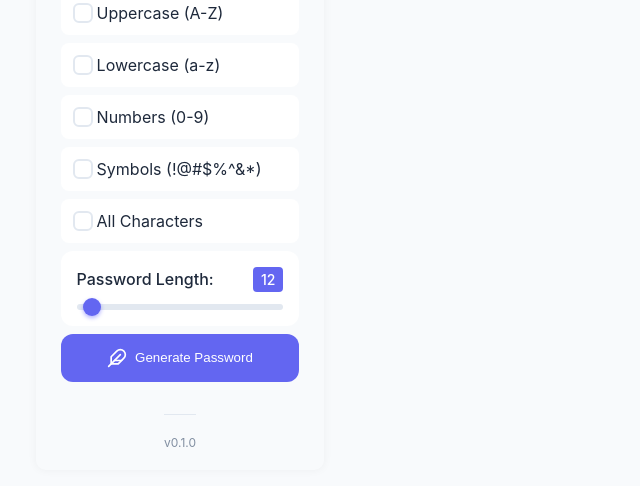
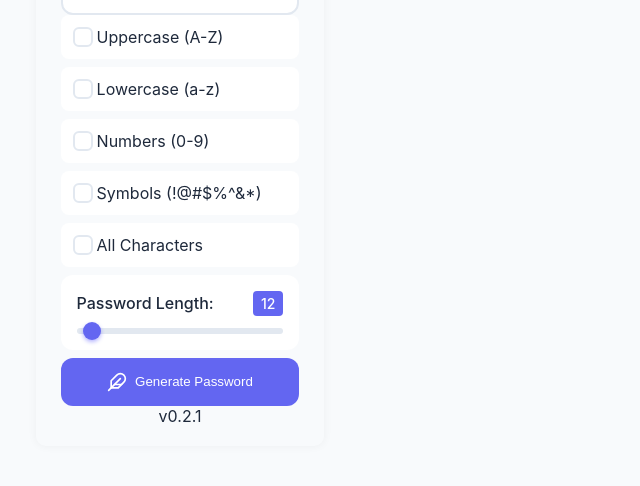
Before and after one commit to rahidmondal/pgm-ext, a browser extension: page src/pages/pg.html in a window 1280 px wide. Shown: the part 262-748 px from the top of the page, without its empty margins (0-640 px from the left). Drawn offline with Linux system fonts and the light colour scheme.

Commit message:
chore(release): bump version to v0.2.1 from v0.2.0

```diff
--- a/src/pages/pg.html
+++ b/src/pages/pg.html
@@ -91,8 +91,8 @@
                 <button id="customAlertButton">OK</button>
             </div>
         </div>
-        <footer class="app-footer">
-            <p class="version">v0.1.0</p>
+        <footer class="copyright">
+            <p>v0.2.1</p>
         </footer>
     </div>
 </body>
```
Also changed, not shown: src/index.html (+1 -1 lines), src/pages/psc.html (+1 -1 lines), manifest.json.
